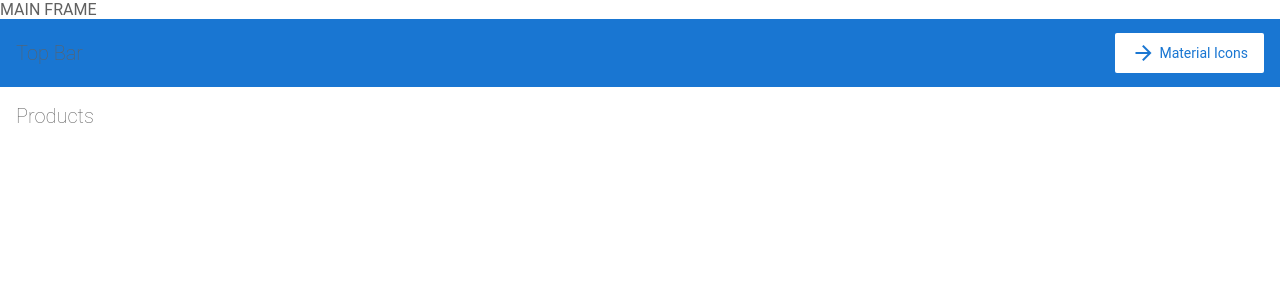
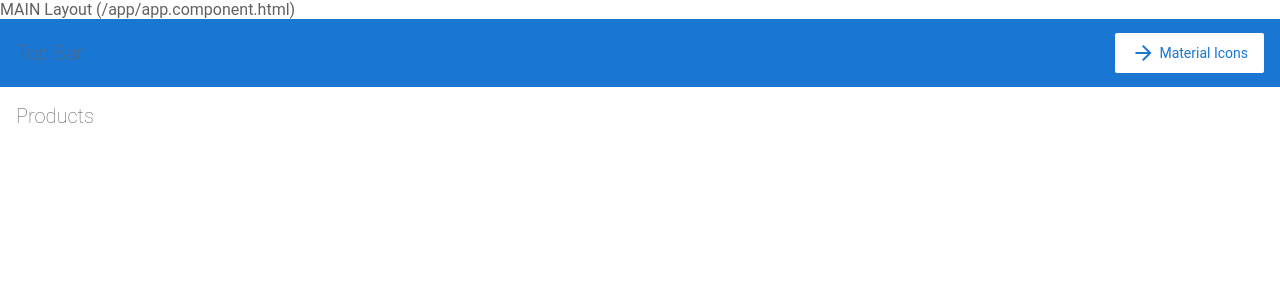
Before and after one commit to Jkwan2016/Angular_Getting_Started, an Angular app: page / in a window 1280 px wide. Shown: the top 300 px of the page. Built offline with nearby package versions, Linux system fonts and the light colour scheme.

Commit message:
2 files modified

```diff
--- a/src/app/app.component.html
+++ b/src/app/app.component.html
@@ -1,4 +1,4 @@
-MAIN FRAME
+MAIN Layout (/app/app.component.html)
 <app-top-bar></app-top-bar>
 
 <div class="container">
--- a/src/index.html
+++ b/src/index.html
@@ -1,4 +1,8 @@
 <!DOCTYPE html>
+
+
+<!-- \index.html define browser window -->
+
 <html lang="en">
   <head>
     <meta charset="utf-8" />
@@ -13,6 +17,7 @@
     />
   </head>
   <body>
+
     <app-root></app-root>
   </body>
 </html>
```
